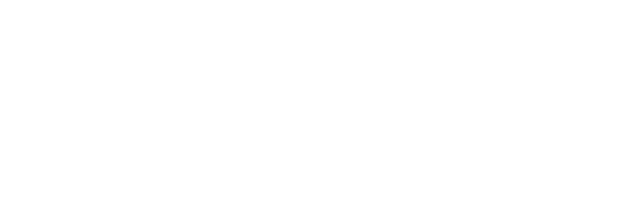
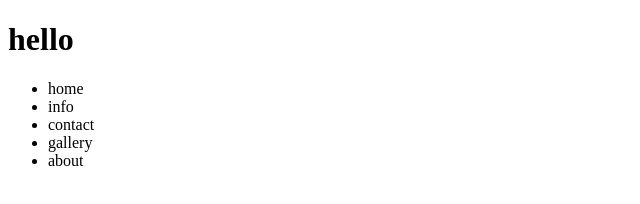
Before and after one commit to sajashoaib/GSG-git-test, a plain HTML site: page index.html in a window 1280 px wide. Shown: the whole page, without its empty margins (0-640 px from the left). Drawn offline with Linux system fonts and the light colour scheme.

Commit message:
add navbar

```diff
--- a/index.html
+++ b/index.html
@@ -4,7 +4,16 @@
 
     </head>
     <body>
-
+        <h1> hello</h1>
+        <nav>
+            <ul>
+                <li>home</li>
+                <li>info</li>
+                <li>contact</li>
+                <li>gallery</li>
+                <li>about</li>
+            </ul>
+        </nav>
     </body>
 
 </html>
```
